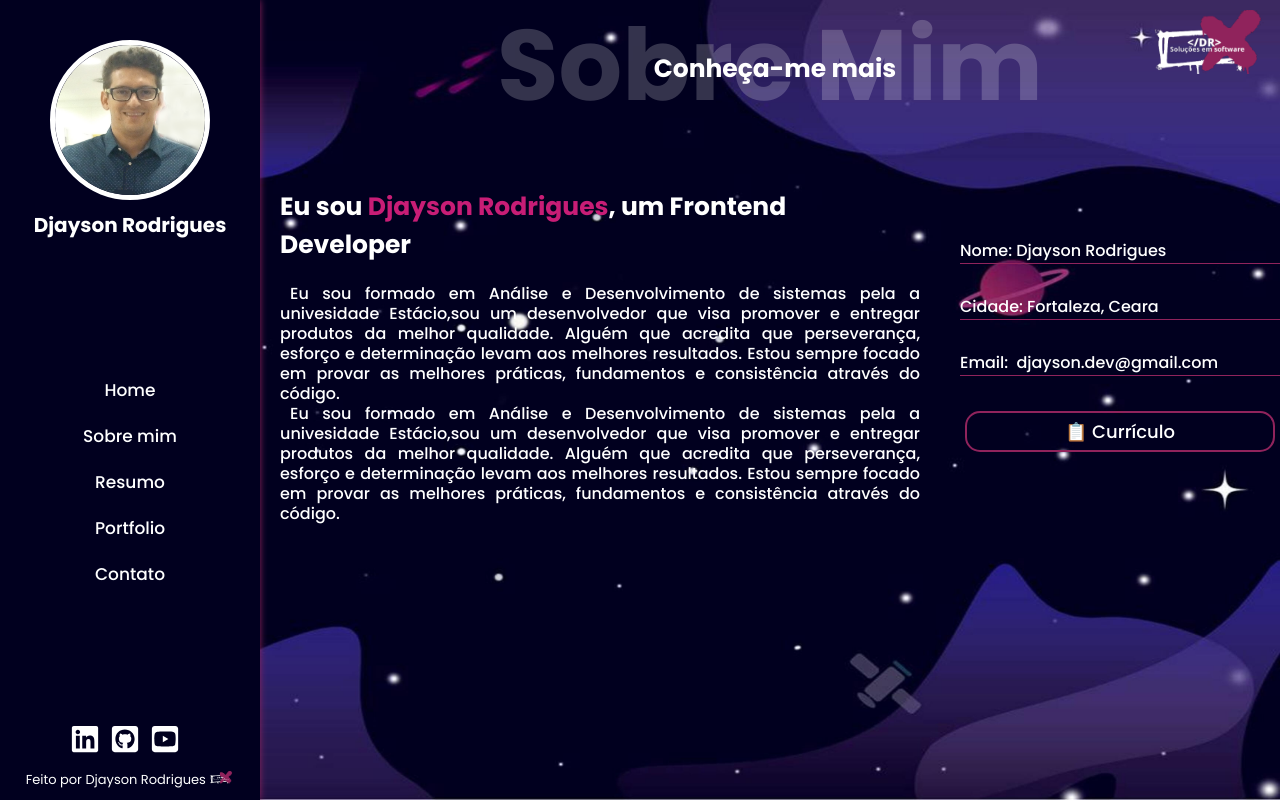
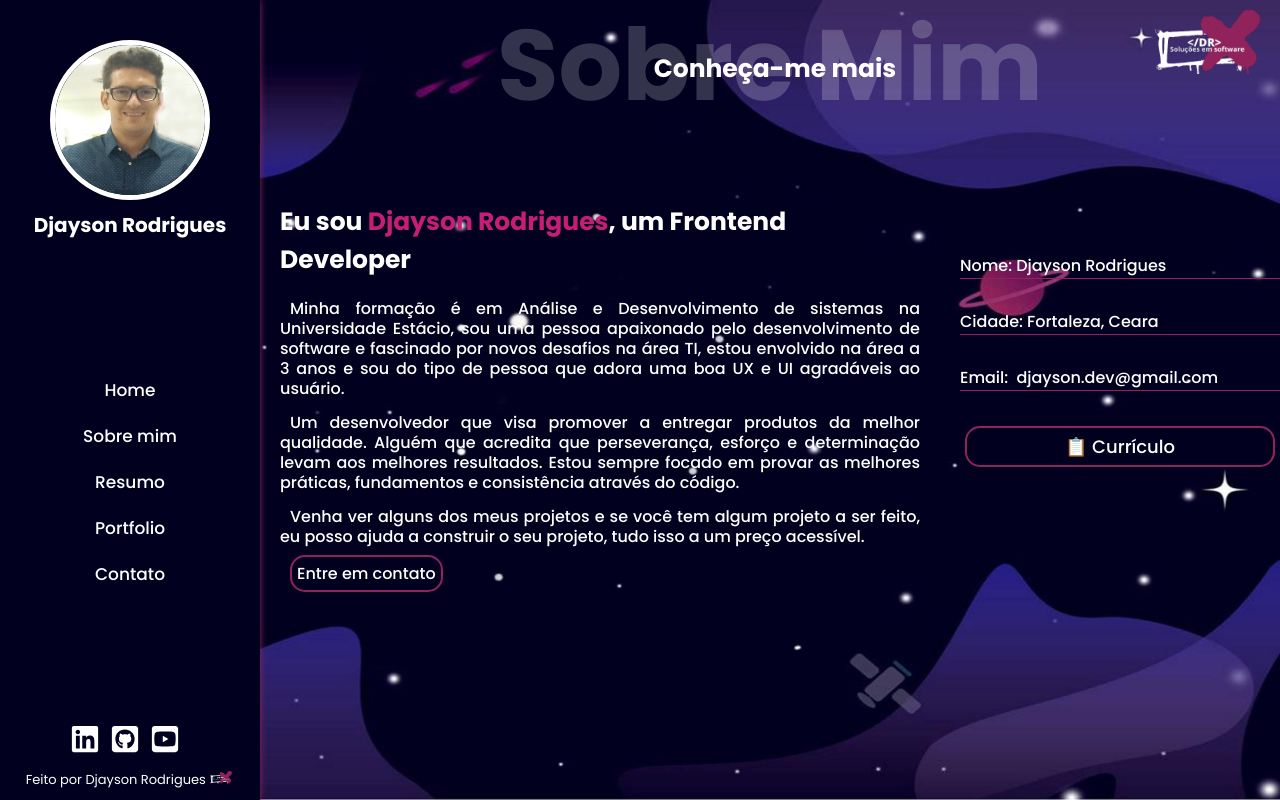
Before and after one commit to Djaysson/Portfolio, a React (Create React App) app: page /sobre in a window 1280 px wide. Built offline with nearby package versions, Linux system fonts and the light colour scheme; the HTML template or start-up script is replaced by a standard one.

Commit message:
Completing the About Me Page Text

```diff
--- a/src/pages/sobre/index.js
+++ b/src/pages/sobre/index.js
@@ -1,7 +1,6 @@
 import React from 'react';
 import HeaderTitle from '../../components/headerLogo/index';
-
-import { Container, Title, Section, Aside, Button } from './styles';
+import { Container, Title, Section, LinkButton, Aside, Button } from './styles';
 
 function Sobre() {
     return (
@@ -15,8 +14,12 @@ function Sobre() {
             <Section>
                 <div>
                     <h1>Eu sou <strong>Djayson Rodrigues</strong>, um Frontend Developer</h1>
-                    <p> Eu sou formado em Análise e Desenvolvimento de sistemas pela a univesidade Estácio,sou um desenvolvedor que visa promover e entregar produtos da melhor qualidade. Alguém que acredita que perseverança, esforço e determinação levam aos melhores resultados. Estou sempre focado em provar as melhores práticas, fundamentos e consistência através do código.</p>
-                    <p> Eu sou formado em Análise e Desenvolvimento de sistemas pela a univesidade Estácio,sou um desenvolvedor que visa promover e entregar produtos da melhor qualidade. Alguém que acredita que perseverança, esforço e determinação levam aos melhores resultados. Estou sempre focado em provar as melhores práticas, fundamentos e consistência através do código.</p>
+                    <p> Minha formação é em Análise e Desenvolvimento de sistemas na Universidade Estácio, sou uma pessoa apaixonado pelo desenvolvimento de software e fascinado por novos desafios na área TI, estou envolvido na área a 3 anos e sou do tipo de pessoa que adora uma boa UX e UI agradáveis ao usuário.  </p>
+                    <p> Um desenvolvedor que visa promover a entregar produtos da melhor qualidade. Alguém que acredita que perseverança, esforço e determinação levam aos melhores resultados. Estou sempre focado em provar as melhores práticas, fundamentos e consistência através do código.</p>
+                    <p> Venha ver alguns dos meus projetos e se você tem algum projeto a ser feito, eu posso ajuda a construir o seu projeto, tudo isso a um preço acessível. </p>
+                    <LinkButton to="/contato">
+                        <span>Entre em contato</span>
+                    </LinkButton>
                 </div>
                 <Aside>
                     <ul>
--- a/src/pages/sobre/styles.js
+++ b/src/pages/sobre/styles.js
@@ -1,4 +1,5 @@
 import styled from 'styled-components';
+import { Link } from 'react-router-dom';
 
 export const Container = styled.div`
  width: 100vw;
@@ -36,10 +37,11 @@ span{
 export const Section = styled.section`
   display: flex;
   flex-direction: row;
-  margin-top: 160px;
+  margin-top: 175px;
 
 
  div{
+
     flex-direction: column;
     width: 50vw;
     margin-left: 20px;
@@ -54,6 +56,7 @@ export const Section = styled.section`
       line-height: 20px;
       text-align: justify;
       font-weight: 500;
+      margin-bottom: 14px;
     }
     strong{
       color: #C81D76;
@@ -83,6 +86,27 @@ export const Aside = styled.aside`
       }
   } }
 `;
+export const LinkButton = styled(Link)`
+  transition: transform 1s;
+  span{
+     border: 2px solid #90235C;
+     background-color: #01001F;
+      border-radius: 15px;
+      color: #FFF;
+      font-size: 16px;
+      font-weight: 500;
+      padding: 5px;
+      margin: 10px;
+    &:hover{
+      border: 3px solid #90235C;
+  }
+  }
+  &:hover{
+      -ms-transform: scale(1.1);
+        -webkit-transform: scale(1.1);
+        transform: scale(1.1);
+    }
+`;
 export const Button = styled.a`
 display:  flex;
 align-items: center;
@@ -93,6 +117,7 @@ transition: transform 1s;
      width: 25vw;
      text-align: center;
      border: 2px solid #90235C;
+     background-color: #01001F;
       border-radius: 15px;
       color: #FFFFFF;
       font-size: 18px;
```
